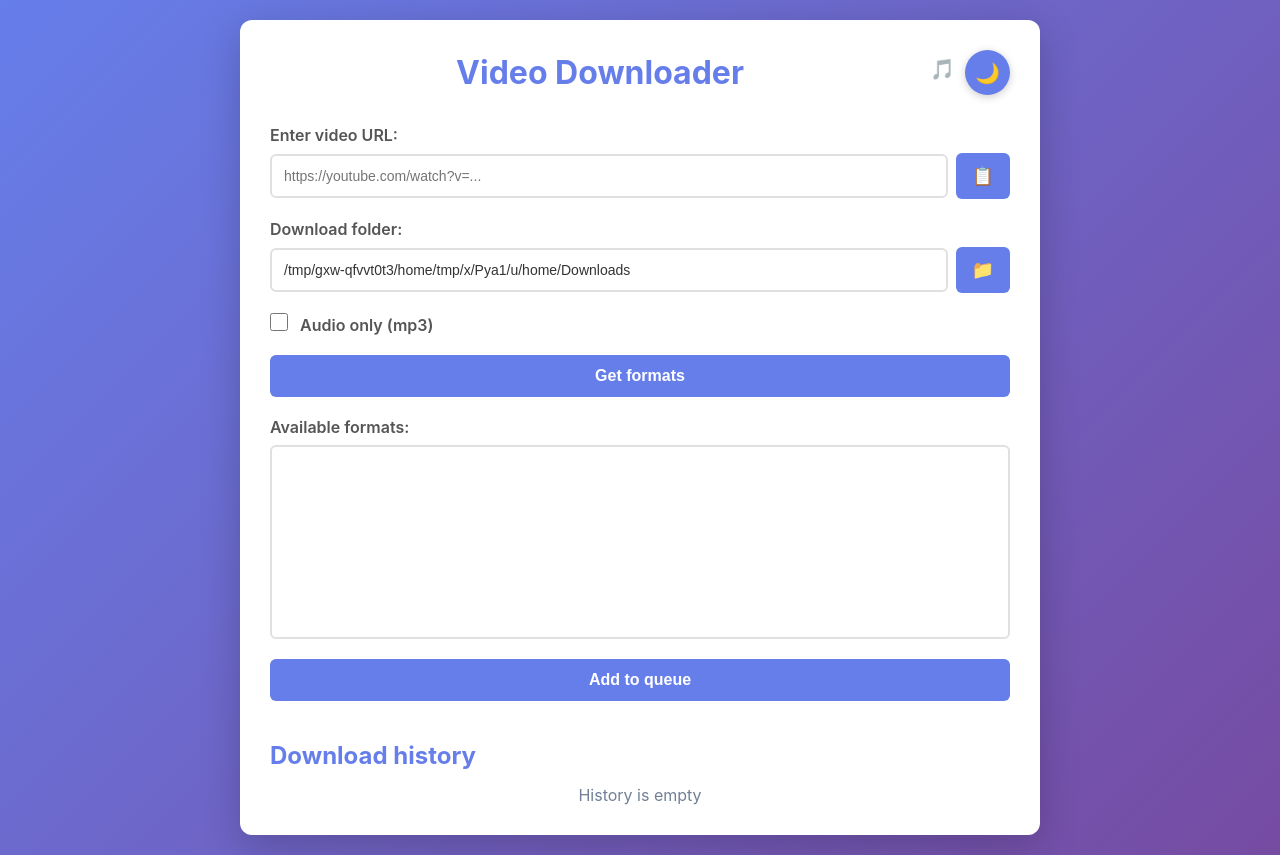
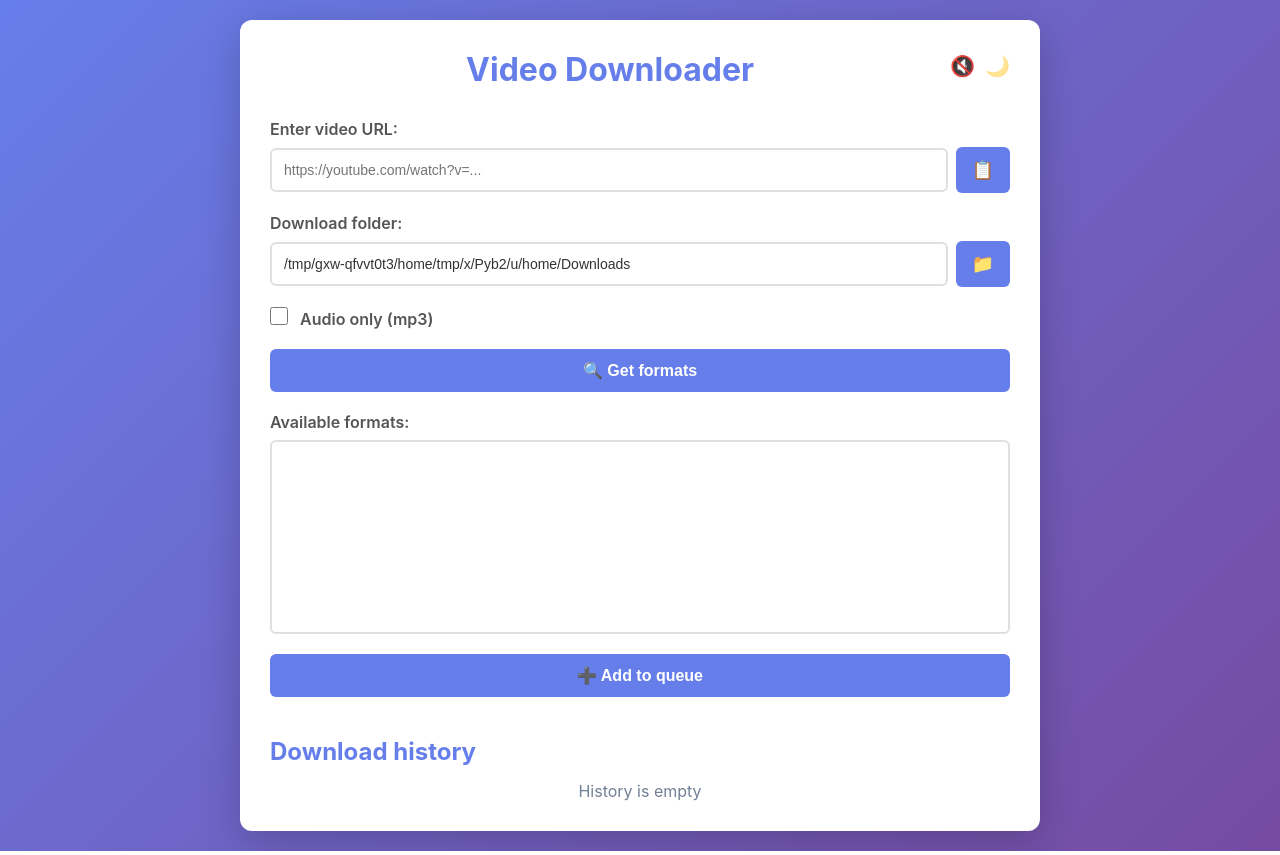
Before and after one commit to ta3map/DownloadVideo, a Flask app: page / in a window 1280 px wide. Run offline with Flask 3, Linux system fonts and the light colour scheme; data that the repository does not hold is empty; some libraries are stand-ins or nearby versions.

Commit message:
Refactor format label handling in queue_add function. Improved logic to conditionally generate format labels based on frontend input, enhancing flexibility for API calls. Updated sound toggle functionality and UI elements for better user experience, including improved theme toggle and sound icon updates. Enhanced error handling and state management for audio context initialization and format retrieval.

```diff
--- a/app.py
+++ b/app.py
@@ -377,29 +377,33 @@
     audio_only = data.get('audio_only', False)
     download_folder = data.get('download_folder', DOWNLOAD_FOLDER)
     thumbnail_path = data.get('thumbnail_path')
+    format_label = data.get('format_label')  # Получаем format_label с фронтенда
 
     if not url:
         return jsonify({'error': 'URL не указан'}), 400
 
-    # Формируем format_label
-    format_label = None
-    if audio_only:
-        format_label = 'Audio only'
-    elif format_id:
-        # Получаем форматы для формирования label
-        try:
-            result = get_formats(url)
-            formats = result.get('formats', [])
-            for fmt in formats:
-                if fmt.get('format_id') == format_id:
-                    format_label = format_format_label(fmt)
-                    break
-            # Если формат не найден, используем format_id как fallback
-            if not format_label:
-                format_label = format_id
-        except Exception as e:
-            log_debug(f"Error getting format label: {e}")
-            # В случае ошибки используем format_id как fallback
+    # Формируем format_label только если он не передан с фронтенда
+    if not format_label:
+        if audio_only:
+            format_label = 'Audio only'
+        elif format_id:
+            # Fallback: получаем форматы только если format_label не был передан
+            # (это может произойти при прямом вызове API или старом фронтенде)
+            try:
+                result = get_formats(url)
+                formats = result.get('formats', [])
+                for fmt in formats:
+                    if fmt.get('format_id') == format_id:
+                        format_label = format_format_label(fmt)
+                        break
+                # Если формат не найден, используем format_id как fallback
+                if not format_label:
+                    format_label = format_id
+            except Exception as e:
+                log_debug(f"Error getting format label: {e}")
+                # В случае ошибки используем format_id как fallback
+                format_label = format_id if format_id else 'Unknown format'
+        else:
             format_label = format_id if format_id else 'Unknown format'
 
     queue_id = db.add_to_queue(url, title, format_id, audio_only, download_folder, thumbnail_path, format_label)
--- a/static/css/style.css
+++ b/static/css/style.css
@@ -85,12 +85,7 @@
 
 .sound-toggle-icon {
     font-size: 20px;
-    opacity: 0.5;
     transition: opacity 0.3s;
-}
-
-.sound-toggle-label input[type="checkbox"]:checked + .sound-toggle-icon {
-    opacity: 1;
 }
 
 h1 {
@@ -102,29 +97,25 @@
     flex: 1;
 }
 
-.theme-toggle-btn {
-    background: var(--accent-color);
-    color: white;
-    border: none;
-    border-radius: 50%;
-    width: 45px;
-    height: 45px;
-    font-size: 20px;
-    cursor: pointer;
-    transition: all 0.3s;
+.theme-toggle-label {
     display: flex;
     align-items: center;
-    justify-content: center;
-    box-shadow: 0 2px 8px var(--shadow);
+    cursor: pointer;
+    user-select: none;
 }
 
-.theme-toggle-btn:hover {
-    background: var(--accent-hover);
-    transform: scale(1.1);
+.theme-toggle-label input[type="checkbox"] {
+    display: none;
 }
 
-.theme-toggle-btn:active {
-    transform: scale(0.95);
+.theme-toggle-icon {
+    font-size: 20px;
+    opacity: 0.5;
+    transition: opacity 0.3s;
+}
+
+.theme-toggle-label input[type="checkbox"]:checked + .theme-toggle-icon {
+    opacity: 1;
 }
 
 h2 {
--- a/static/js/app.js
+++ b/static/js/app.js
@@ -2,7 +2,9 @@
 let currentFetchTaskId = null;
 let currentVideoTitle = null;
 let currentThumbnailPath = null;
+let currentFormats = []; // Сохраняем список форматов для быстрого доступа к label
 const originalWindowTitle = document.title;
+let audioContext = null; // Глобальный аудиоконтекст для воспроизведения звуков
 
 // Элементы DOM
 const urlInput = document.getElementById('url-input');
@@ -33,6 +35,7 @@
 const themeToggleBtn = document.getElementById('theme-toggle-btn');
 const themeIcon = document.getElementById('theme-icon');
 const soundToggle = document.getElementById('sound-toggle');
+const soundToggleIcon = document.querySelector('.sound-toggle-icon');
 const htmlElement = document.documentElement;
 const loadingScreen = document.getElementById('loading-screen');
 const loadingTitle = document.getElementById('loading-title');
@@ -64,7 +67,6 @@
 document.addEventListener('DOMContentLoaded', async () => {
     setupErrorHandling();
     progressSection.style.display = 'none';
-    await loadTheme();
     await loadUIState();
     await loadConfig();
     await Promise.all([
@@ -72,6 +74,7 @@
         loadQueue()
     ]);
     setupEventListeners();
+    updateSoundIcon(); // Устанавливаем правильную иконку звука при загрузке
     hideLoading();
 });
 
@@ -171,19 +174,6 @@
     };
 }
 
-// Загрузка темы
-async function loadTheme() {
-    try {
-        const response = await fetch('/api/ui-state');
-        const state = await response.json();
-        const theme = state.theme || htmlElement.getAttribute('data-theme') || 'light';
-        applyTheme(theme);
-    } catch (error) {
-        console.error('Error loading theme:', error);
-        const theme = htmlElement.getAttribute('data-theme') || 'light';
-        applyTheme(theme);
-    }
-}
 
 // Применение темы
 function applyTheme(theme) {
@@ -191,20 +181,19 @@
     if (themeIcon) {
         themeIcon.textContent = theme === 'dark' ? '☀️' : '🌙';
     }
+    if (themeToggleBtn) {
+        themeToggleBtn.checked = theme === 'dark';
+    }
 }
 
 // Переключение темы
 async function handleThemeToggle() {
-    const currentTheme = htmlElement.getAttribute('data-theme') || 'light';
-    const newTheme = currentTheme === 'dark' ? 'light' : 'dark';
+    const newTheme = themeToggleBtn.checked ? 'dark' : 'light';
     applyTheme(newTheme);
 
+    // Используем общий механизм сохранения
     try {
-        await fetch('/api/ui-state', {
-            method: 'POST',
-            headers: { 'Content-Type': 'application/json' },
-            body: JSON.stringify({ theme: newTheme })
-        });
+        await saveUIState();
     } catch (error) {
         console.error('Error saving theme:', error);
         logErrorToBackend('saveTheme', error.message, error.stack, new Date().toISOString());
@@ -225,11 +214,63 @@
     }
 }
 
+// Обновление иконки звука
+function updateSoundIcon() {
+    if (soundToggleIcon) {
+        soundToggleIcon.textContent = soundToggle.checked ? '🎵' : '🔇';
+    }
+}
+
+// Инициализация аудиоконтекста
+function initAudioContext() {
+    if (!audioContext) {
+        audioContext = new (window.AudioContext || window.webkitAudioContext)();
+    }
+    // Активируем контекст, если он suspended
+    if (audioContext.state === 'suspended') {
+        audioContext.resume();
+    }
+    return audioContext;
+}
+
+// Внутренняя функция воспроизведения звука
+function playSoundInternal(ctx) {
+    const oscillator = ctx.createOscillator();
+    const gainNode = ctx.createGain();
+
+    oscillator.connect(gainNode);
+    gainNode.connect(ctx.destination);
+
+    oscillator.frequency.value = 800;
+    oscillator.type = 'sine';
+
+    gainNode.gain.setValueAtTime(0.3, ctx.currentTime);
+    gainNode.gain.exponentialRampToValueAtTime(0.01, ctx.currentTime + 2.5);
+
+    oscillator.start(ctx.currentTime);
+    oscillator.stop(ctx.currentTime + 2.5);
+}
+
 // Настройка обработчиков событий
 function setupEventListeners() {
-    themeToggleBtn.addEventListener('click', handleThemeToggle);
+    themeToggleBtn.addEventListener('change', handleThemeToggle);
     soundToggle.addEventListener('change', () => {
+        updateSoundIcon();
         saveUIState();
+        // При включении звука инициализируем контекст и воспроизводим тестовый звук
+        if (soundToggle.checked) {
+            const ctx = initAudioContext();
+            // Если контекст suspended, активируем и затем воспроизводим
+            if (ctx.state === 'suspended') {
+                ctx.resume().then(() => {
+                    playSoundInternal(ctx);
+                }).catch(err => {
+                    console.error('Failed to resume audio context:', err);
+                });
+            } else {
+                playSoundInternal(ctx);
+            }
+        }
     });
     pasteUrlBtn.addEventListener('click', handlePasteUrl);
     selectFolderBtn.addEventListener('click', handleSelectFolder);
@@ -341,6 +382,7 @@
 
     currentVideoTitle = null;
     currentThumbnailPath = null;
+    currentFormats = []; // Очищаем предыдущие форматы
     hideVideoPreview();
     fetchFormatsBtn.disabled = true;
     showLoadingOverlay('Getting formats', true);
@@ -388,6 +430,8 @@
             // Форматы получены
             hideLoadingOverlay();
             formatsSelect.innerHTML = '';
+            // Сохраняем форматы для быстрого доступа к label
+            currentFormats = data.formats;
             data.formats.forEach((fmt, index) => {
                 const option = document.createElement('option');
 
@@ -494,21 +538,22 @@
 
 // Воспроизведение звука завершения загрузки
 function playCompletionSound() {
-    const audioContext = new (window.AudioContext || window.webkitAudioContext)();
-    const oscillator = audioContext.createOscillator();
-    const gainNode = audioContext.createGain();
+    try {
+        const ctx = initAudioContext();
 
-    oscillator.connect(gainNode);
-    gainNode.connect(audioContext.destination);
-
-    oscillator.frequency.value = 800;
-    oscillator.type = 'sine';
-
-    gainNode.gain.setValueAtTime(0.3, audioContext.currentTime);
-    gainNode.gain.exponentialRampToValueAtTime(0.01, audioContext.currentTime + 0.3);
-
-    oscillator.start(audioContext.currentTime);
-    oscillator.stop(audioContext.currentTime + 0.3);
+        // Если контекст suspended, пытаемся активировать
+        if (ctx.state === 'suspended') {
+            ctx.resume().then(() => {
+                playSoundInternal(ctx);
+            }).catch(err => {
+                console.error('Failed to resume audio context:', err);
+            });
+        } else {
+            playSoundInternal(ctx);
+        }
+    } catch (error) {
+        console.error('Error playing completion sound:', error);
+    }
 }
 
 // Управление видимостью элементов выше очереди
@@ -575,7 +620,8 @@
         audio_only: audioOnlyCheckbox.checked,
         download_folder: downloadFolderInput.value,
         formats_visible: formatsSection.style.display !== 'none',
-        sound_enabled: soundToggle.checked
+        sound_enabled: soundToggle.checked ? 'true' : 'false', // Сохраняем как строку для консистентности
+        theme: themeToggleBtn.checked ? 'dark' : 'light' // Добавляем тему в общее сохранение
     };
     await fetch('/api/ui-state', {
         method: 'POST',
@@ -595,7 +641,15 @@
     if (state.download_folder) downloadFolderInput.value = state.download_folder;
     if (state.formats_visible === 'true') formatsSection.style.display = 'block';
     if (state.audio_only === 'true') handleAudioOnlyChange();
-    if (state.sound_enabled === 'true') soundToggle.checked = true;
+    // Восстанавливаем состояние звука (может быть строкой 'True'/'False' или 'true'/'false', или булевым значением)
+    if (state.sound_enabled !== undefined) {
+        const soundValue = String(state.sound_enabled).toLowerCase();
+        soundToggle.checked = soundValue === 'true';
+    }
+    // Восстанавливаем тему (используем сохраненную или системную из data-theme атрибута)
+    const theme = state.theme || htmlElement.getAttribute('data-theme') || 'light';
+    applyTheme(theme);
+    updateSoundIcon();
 }
 
 // Добавление в очередь
@@ -614,6 +668,17 @@
         return;
     }
 
+    // Находим format_label из сохраненных форматов
+    let formatLabel = null;
+    if (audioOnly) {
+        formatLabel = 'Audio only';
+    } else if (formatId && currentFormats.length > 0) {
+        const selectedFormat = currentFormats.find(fmt => fmt.format_id === formatId);
+        if (selectedFormat) {
+            formatLabel = selectedFormat.label || formatId;
+        }
+    }
+
     await fetch('/api/queue/add', {
         method: 'POST',
         headers: { 'Content-Type': 'application/json' },
@@ -623,7 +688,8 @@
             format_id: formatId,
             audio_only: audioOnly,
             download_folder: downloadFolderInput.value,
-            thumbnail_path: currentThumbnailPath || null
+            thumbnail_path: currentThumbnailPath || null,
+            format_label: formatLabel // Передаем format_label с фронтенда
         })
     });
 
@@ -768,10 +834,10 @@
 
 // Пауза очереди
 async function handleQueuePause() {
-    const isPaused = queuePauseBtn.textContent === 'Resume';
+    const isPaused = queuePauseBtn.textContent.includes('Resume');
     const endpoint = isPaused ? 'resume' : 'pause';
     await fetch(`/api/queue/${endpoint}`, { method: 'POST' });
-    queuePauseBtn.textContent = isPaused ? 'Pause' : 'Resume';
+    queuePauseBtn.textContent = isPaused ? '⏸️ Pause' : '▶️ Resume';
     showStatus(isPaused ? 'Download resumed' : 'Download paused', 'info');
     loadQueue();
 }
--- a/templates/index.html
+++ b/templates/index.html
@@ -12,7 +12,7 @@
         <div class="loading-content">
             <h1 id="loading-title">Video Downloader</h1>
             <div class="loading-loader"></div>
-            <button id="loading-cancel-btn" class="loading-cancel-btn" style="display: none;">Cancel</button>
+            <button id="loading-cancel-btn" class="loading-cancel-btn" style="display: none;">❌ Cancel</button>
         </div>
     </div>
 
@@ -24,9 +24,10 @@
                     <input type="checkbox" id="sound-toggle" />
                     <span class="sound-toggle-icon">🎵</span>
                 </label>
-                <button id="theme-toggle-btn" class="theme-toggle-btn" title="Toggle theme">
-                    <span id="theme-icon">🌙</span>
-                </button>
+                <label class="theme-toggle-label" title="Toggle theme">
+                    <input type="checkbox" id="theme-toggle-btn" />
+                    <span id="theme-icon" class="theme-toggle-icon">🌙</span>
+                </label>
             </div>
         </div>
 
@@ -54,7 +55,7 @@
         </div>
 
         <div class="button-group">
-            <button id="fetch-formats-btn" class="btn btn-primary">Get formats</button>
+            <button id="fetch-formats-btn" class="btn btn-primary">🔍 Get formats</button>
         </div>
 
         <div id="video-preview-section" class="video-preview-section" style="display: none;">
@@ -67,7 +68,7 @@
                 <select id="formats-select" size="10"></select>
             </div>
             <div class="button-group">
-                <button id="add-to-queue-btn" class="btn btn-primary">Add to queue</button>
+                <button id="add-to-queue-btn" class="btn btn-primary">➕ Add to queue</button>
             </div>
         </div>
 
@@ -75,9 +76,9 @@
             <h2>Queue:</h2>
             <div id="queue-list" class="queue-list"></div>
             <div class="button-group">
-                <button id="queue-start-btn" class="btn btn-success">Download</button>
-                <button id="queue-pause-btn" class="btn btn-warning">Pause</button>
-                <button id="queue-stop-btn" class="btn btn-danger">Stop</button>
+                <button id="queue-start-btn" class="btn btn-success">⬇️ Download</button>
+                <button id="queue-pause-btn" class="btn btn-warning">⏸️ Pause</button>
+                <button id="queue-stop-btn" class="btn btn-danger">⏹️ Stop</button>
             </div>
         </div>
 
@@ -101,9 +102,9 @@
             <h3>Delete from history</h3>
             <p>What would you like to delete?</p>
             <div class="modal-buttons">
-                <button id="delete-history-only-btn" class="btn btn-warning">History only</button>
-                <button id="delete-with-file-btn" class="btn btn-danger">History + File</button>
-                <button id="cancel-delete-btn" class="btn">Cancel</button>
+                <button id="delete-history-only-btn" class="btn btn-warning">📋 History only</button>
+                <button id="delete-with-file-btn" class="btn btn-danger">🗑️ History + File</button>
+                <button id="cancel-delete-btn" class="btn">❌ Cancel</button>
             </div>
         </div>
     </div>
```
